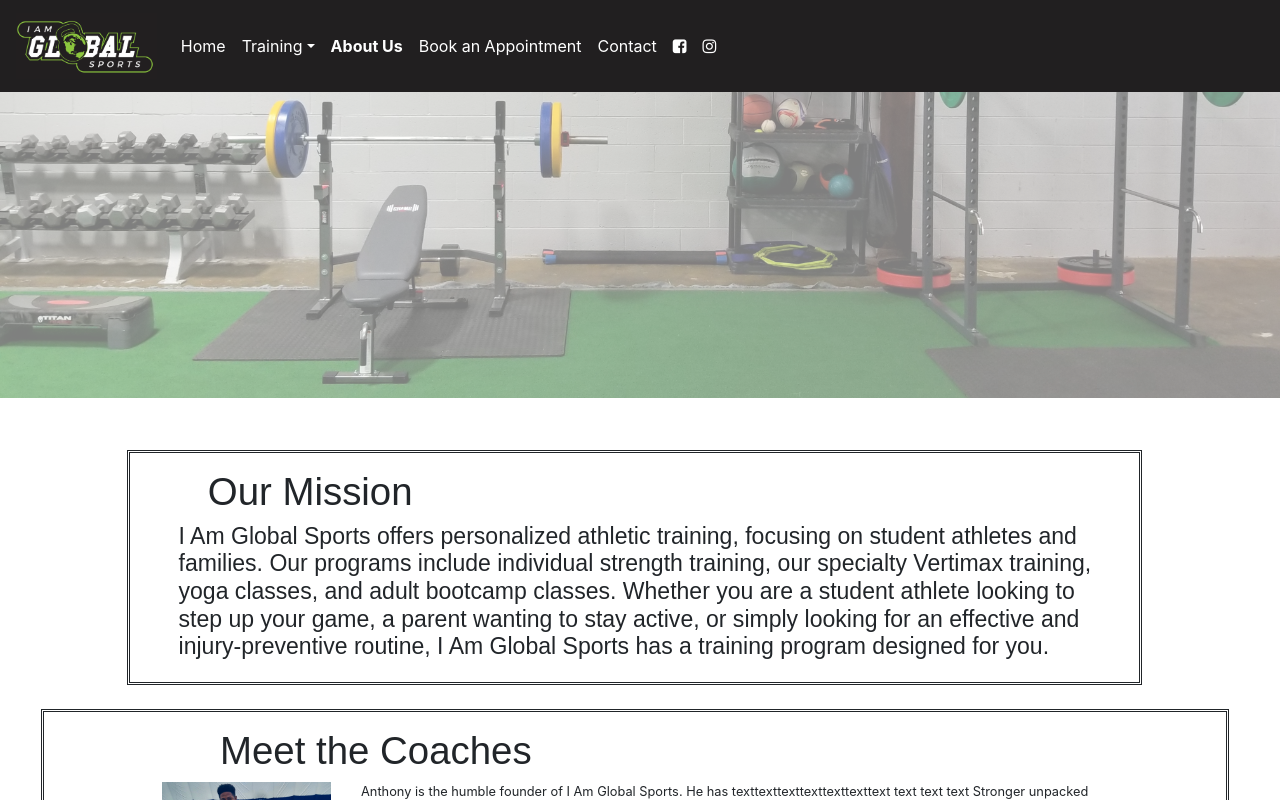
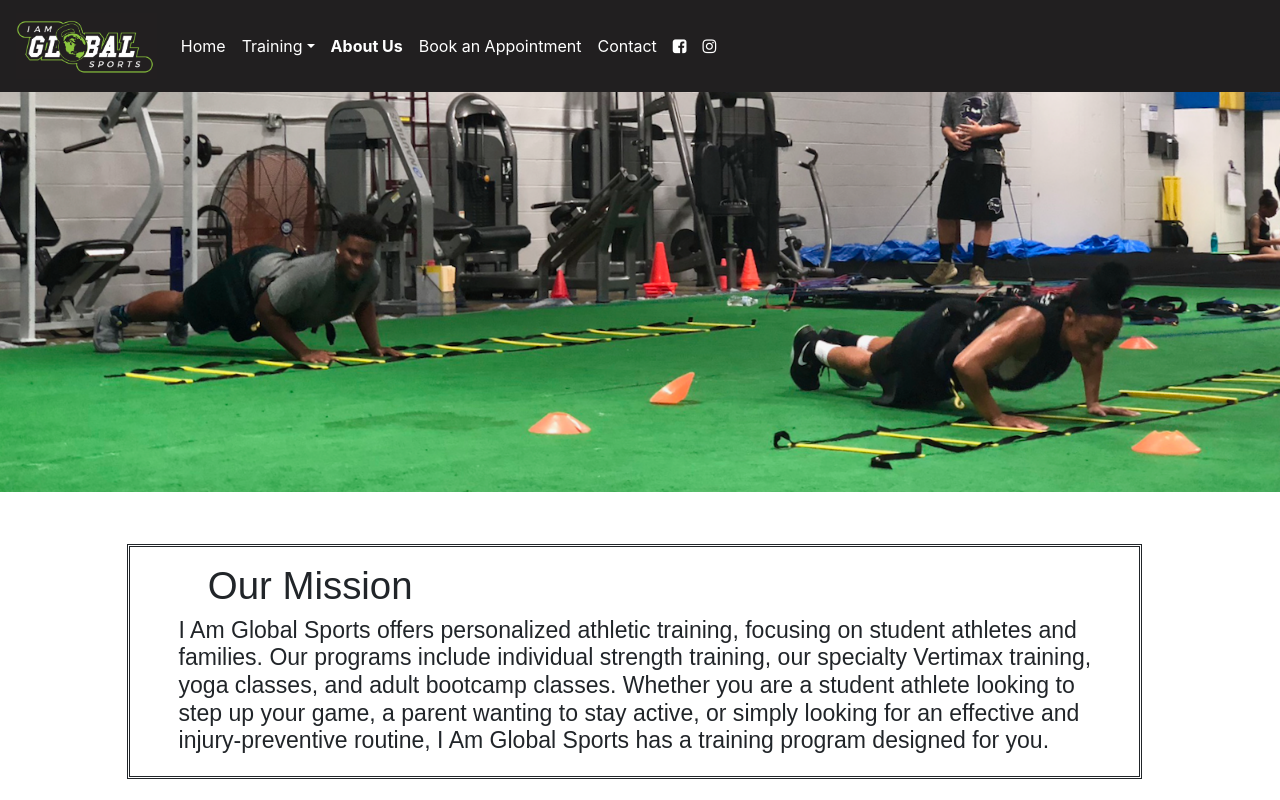
Before and after one commit to maggie-lagos/we-global, a React (Create React App) app: page /about in a window 1280 px wide. Shown: the top 800 px of the page. Built offline with nearby package versions, Linux system fonts and the light colour scheme.

Commit message:
Tentative About Us header

```diff
--- a/src/About/index.js
+++ b/src/About/index.js
@@ -19,8 +19,7 @@ import {
 
 import logoPic from '../images/Logo.png';
 
-import aboutPic from '../images/about2.jpg';
-import coach1Pic from '../images/littlekid.jpeg';
+import aboutPic from '../images/about-us-header.png';
 import yakPic from '../images/yak.jpg';
 import anthonyPic from '../images/bio-anthony.jpg';
 import lyneePic from '../images/bio-lynee.jpg';
--- a/src/About/style.css
+++ b/src/About/style.css
@@ -1,7 +1,6 @@
 .aboutPic {
   width: 100%;
   height: auto;
-  opacity: 0.5;
 }
 
 .containerStyle2 {
```
Also changed, not shown: src/images/about-us-header.png (added), src/images/about.jpg (deleted).
